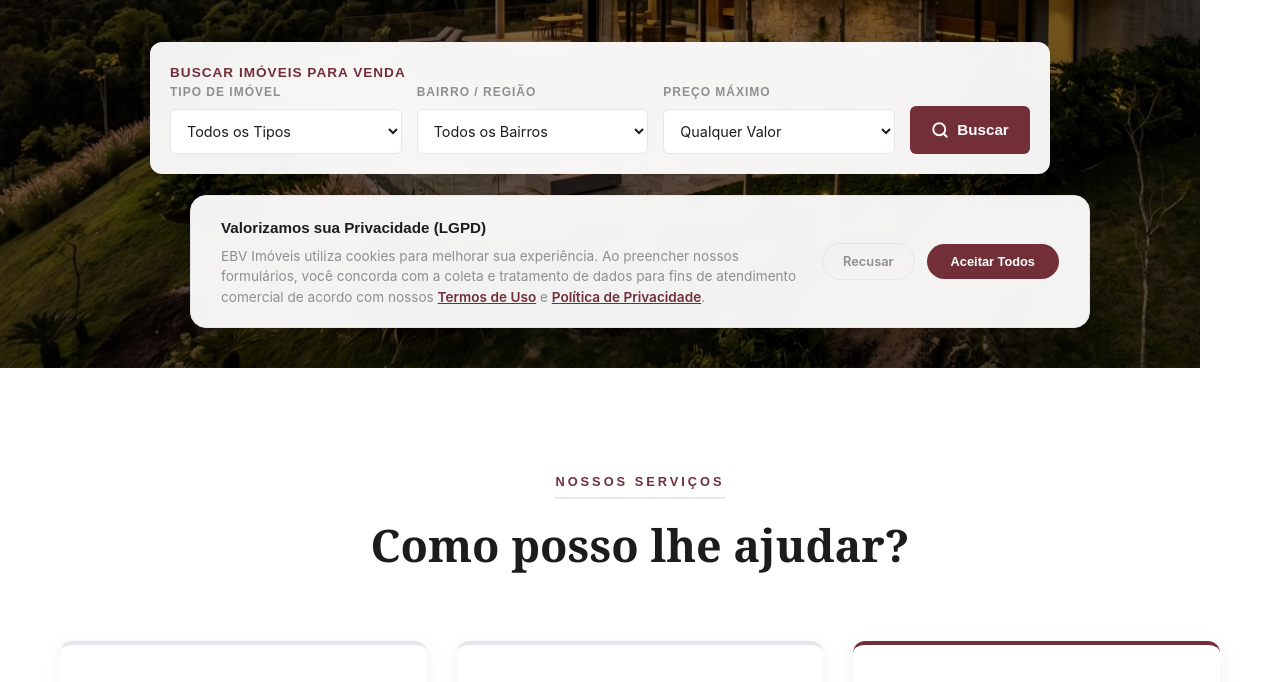
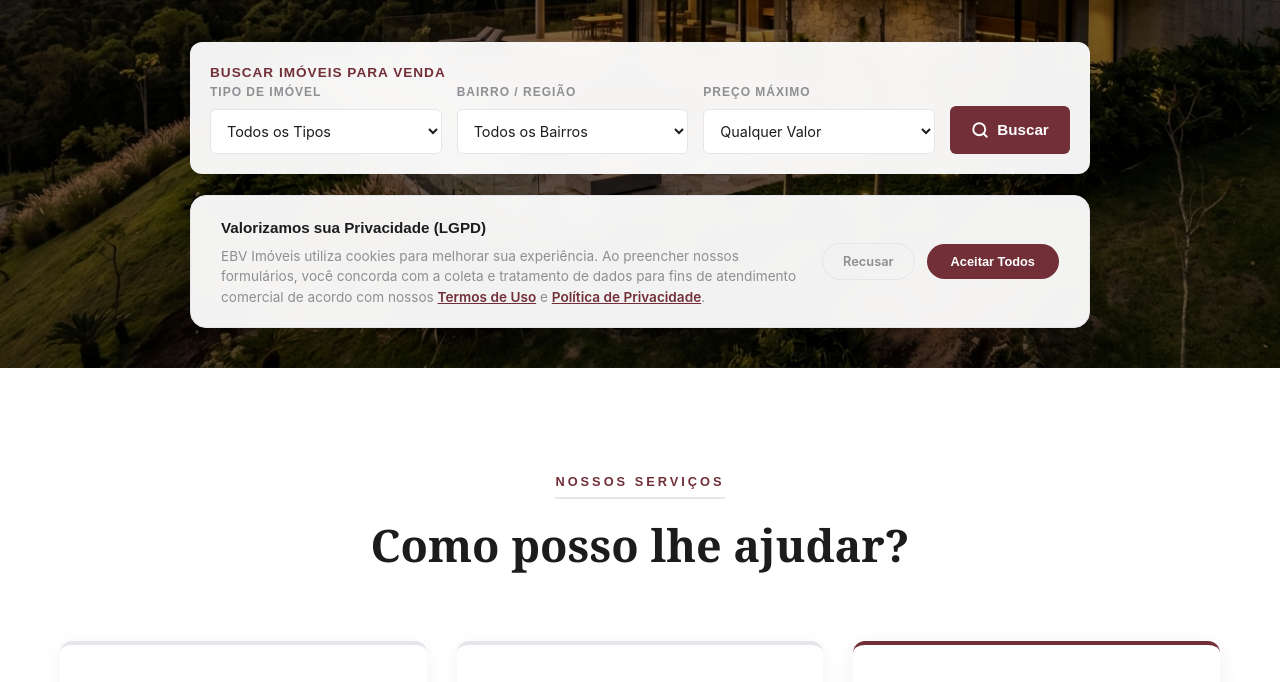
Before and after one commit to keevinvieeira/site-ebv, a plain HTML site: page index.html in a window 1280 px wide. Shown: the part 432-1114 px from the top of the page. Drawn offline with Linux system fonts and the light colour scheme; a web font is replaced by a local one.

Commit message:
Override section max-width 1200px rule on .hero section to achieve true 100% full bleed viewport width

```diff
--- a/styles.css
+++ b/styles.css
@@ -228,11 +228,12 @@ main {
 /* Hero Section - Clean 100% Fullscreen Layout */
 .hero {
   position: relative;
-  width: 100%;
+  width: 100% !important;
+  max-width: 100% !important;
   min-height: 100vh;
   min-height: 100dvh;
   height: 100dvh;
-  margin: 0;
+  margin: 0 !important;
   padding: 100px 20px 40px;
   background-image: linear-gradient(rgba(0,0,0,0.45), rgba(0,0,0,0.55)), url('assets/hero_bg.jpg');
   background-repeat: no-repeat;
```
